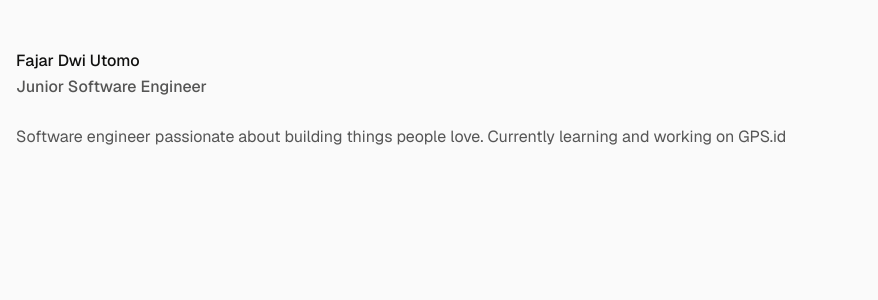
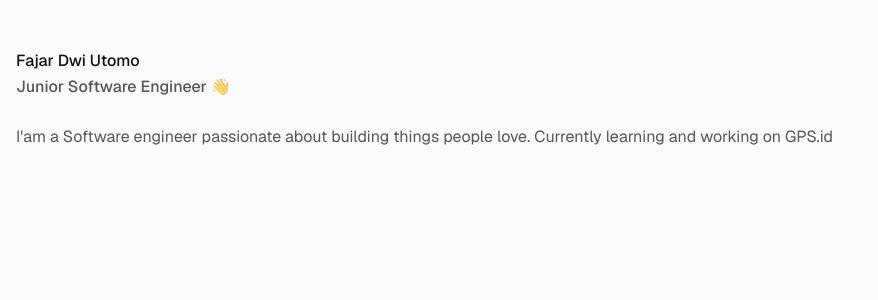
Before and after one commit to fajarutamaa/fajarutamaa.github.io, a Next.js app: page / in a window 1280 px wide. Shown: the top 300 px of the page, without its empty margins (0-878 px from the left). Built offline with nearby package versions, Linux system fonts and the light colour scheme.

Commit message:
chore(personal): update personal info and metadata

```diff
--- a/src/app/(personal)/page.tsx
+++ b/src/app/(personal)/page.tsx
@@ -7,10 +7,17 @@ export default function Home() {
       <Link href="/" className="font-medium">
         Fajar Dwi Utomo
       </Link>
-      <p className="opacity-70 font-medium">Junior Software Engineer</p>
+      <p className="opacity-70 font-medium">Junior Software Engineer 👋</p>
       <p className="mt-6 text-foreground/70">
-      Software engineer passionate about building things people love. Currently learning and working on {" "}
-        <Link href="https://gps.id" className="hover:text-[#1da1f2]" target="_blank">GPS.id</Link>
+        I'am a Software engineer passionate about building things people love.
+        Currently learning and working on{" "}
+        <Link
+          href="https://gps.id"
+          className="hover:text-[#1da1f2]"
+          target="_blank"
+        >
+          GPS.id
+        </Link>
       </p>
     </main>
   );
--- a/src/app/layout.tsx
+++ b/src/app/layout.tsx
@@ -7,11 +7,11 @@ import { Provider } from "./provider";
 import { Toaster } from "sonner";
 
 export const metadata: Metadata = {
-  title: "Fahrezi Adha - Software Engineer",
+  title: "Fajar Dwi Utomo - Software Engineer",
   description: "Software Engineer",
   openGraph: {
     type: "website",
-    description: "Frontend Engineer",
+    description: "Junior Software Engineer",
     title: "Fajar Dwi Utomo",
     siteName: "Fajar Dwi Utomo",
     locale: "en_US",
@@ -39,7 +39,7 @@ export default function RootLayout({
       <body
         className={`bg-background font-sans text-foreground antialiased ${GeistSans.variable} ${GeistMono.variable}`}
       >
-        <Toaster position="top-center"/>
+        <Toaster position="top-center" />
         <Provider>{children}</Provider>
       </body>
     </html>
--- a/src/app/provider.tsx
+++ b/src/app/provider.tsx
@@ -5,9 +5,8 @@ import { ThemeProvider } from "next-themes";
 const queryClient = new QueryClient();
 
 export const Provider = ({ children }: { children: React.ReactNode }) => {
-
   return (
-    <ThemeProvider attribute="class" enableSystem disableTransitionOnChange>
+    <ThemeProvider attribute="class" disableTransitionOnChange>
       <QueryClientProvider client={queryClient}>{children}</QueryClientProvider>
     </ThemeProvider>
   );
```
